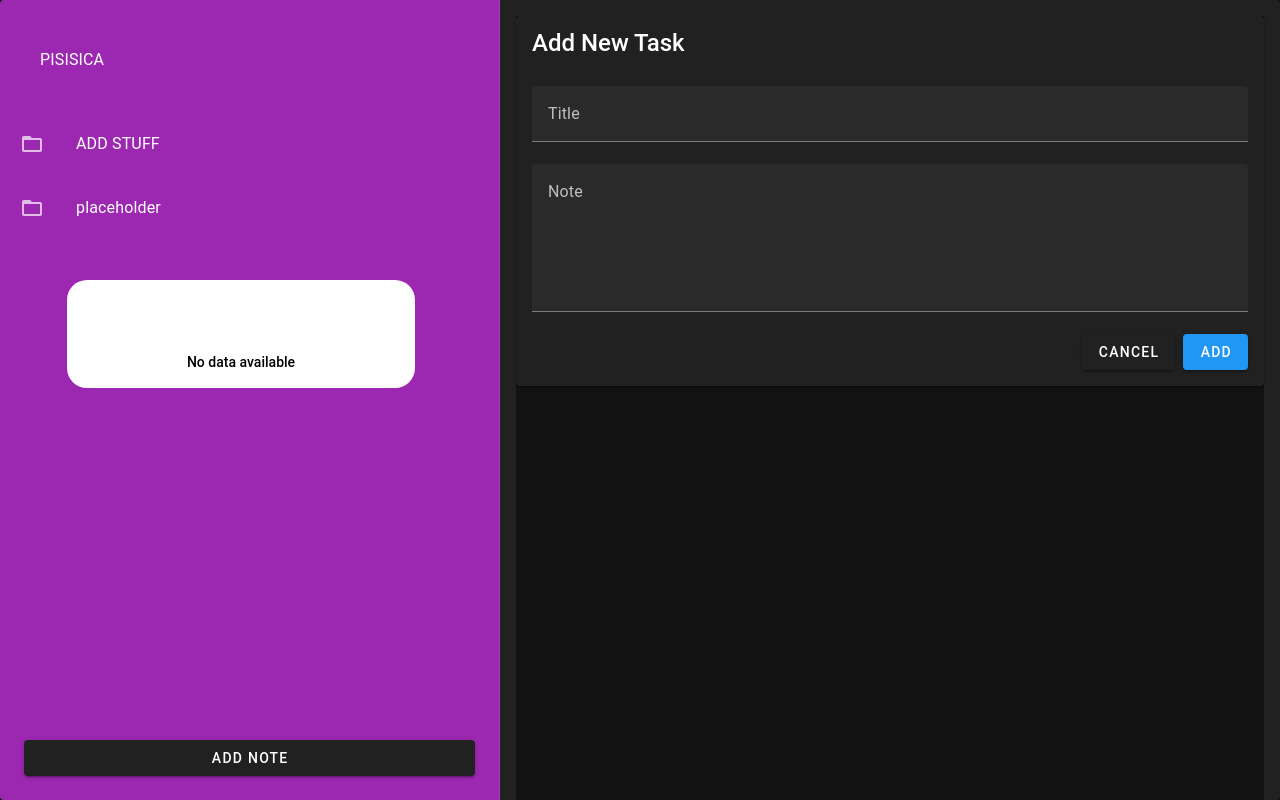
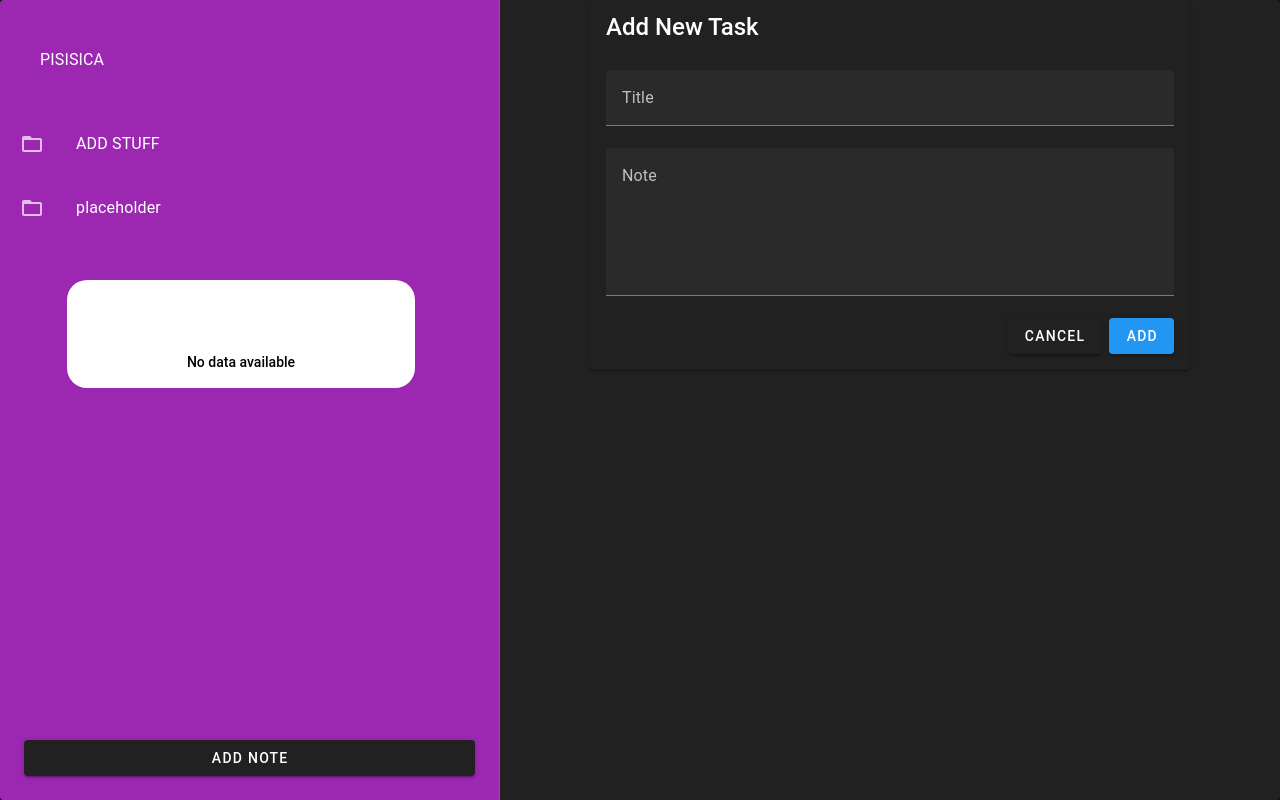
Before and after one commit to rneag/ChallengeIPW, a Vue app: page / in a window 1280 px wide. Built offline with nearby package versions, Linux system fonts and the light colour scheme.

Commit message:
tum tek tek tum tek

```diff
--- a/src/components/Note.vue
+++ b/src/components/Note.vue
@@ -1,9 +1,7 @@
 <template>
-	<v-container>
-		<v-app>
-		<v-card>
+		<v-card style="max-width: 600px; display: block; margin: auto;">
 			<v-card-title class="text-h5 grey lighten-2">Add New Task</v-card-title>
-			<v-form class="mx-4 mt-4 pb-4" ref="form">
+			<v-form class="mx-4 mt-4 pb-4" ref="form" style="margin-left: auto;">
 			  <v-text-field
 				v-model="newTask.title"
 				label="Title"
@@ -16,9 +14,7 @@
 				<v-btn color="primary">Add</v-btn>
 			  </div>
 			</v-form>
-		  </v-card>
-	  </v-app>
-	</v-container>
+		</v-card>
 
 </template>
 
```
